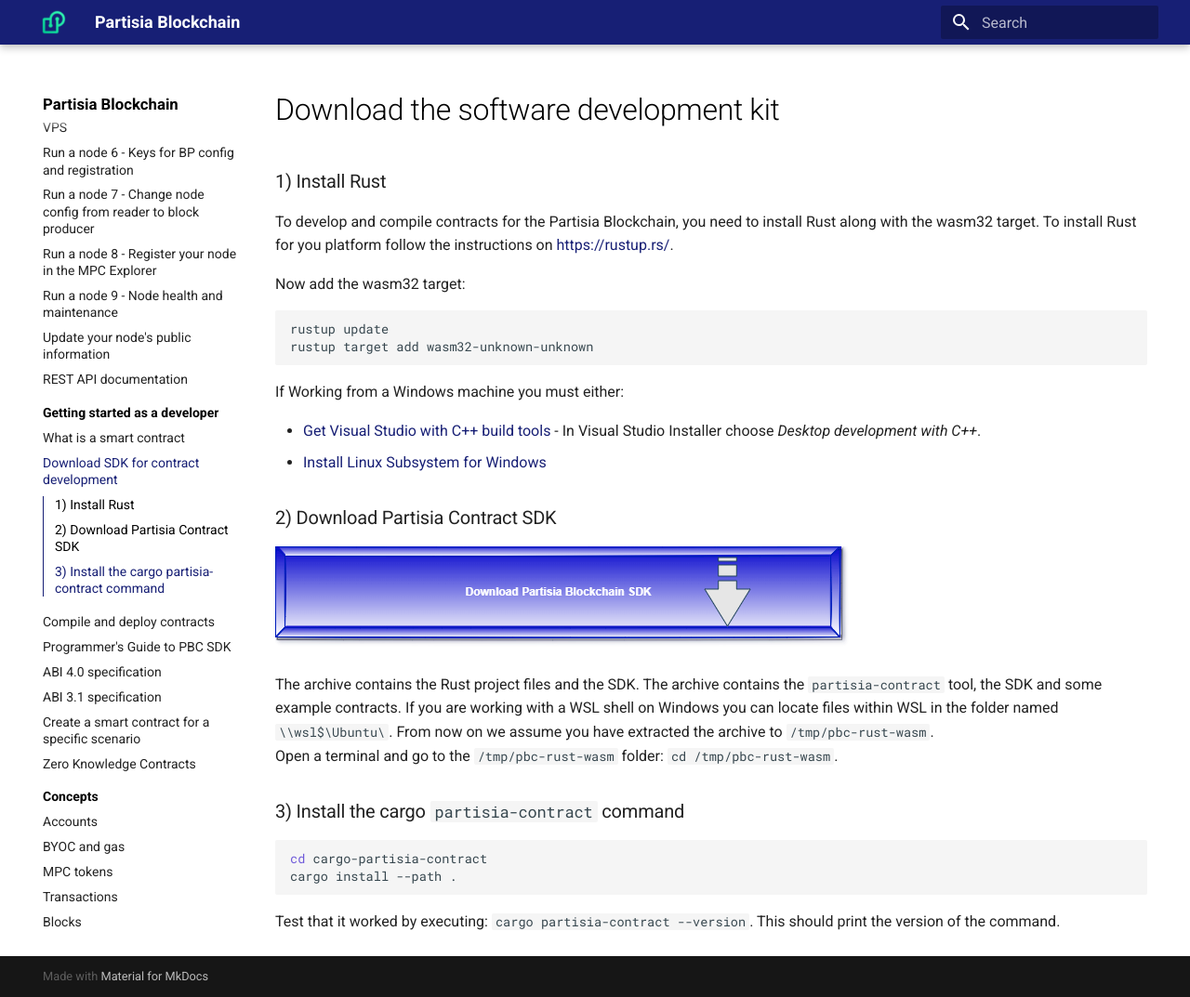
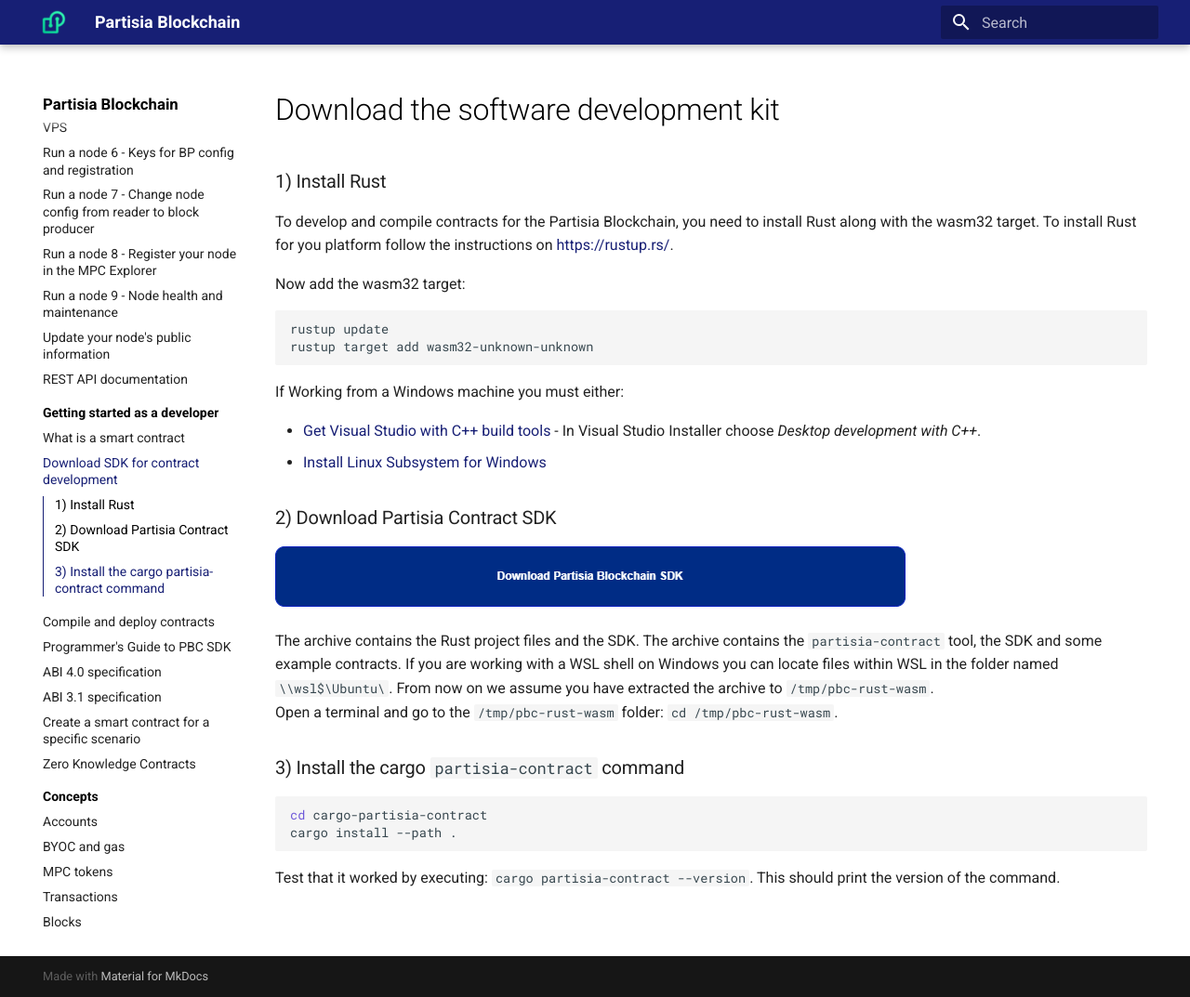
Before and after one commit to 0xSero/partisia-docs, an MkDocs documentation site: the page built from docs/download-sdk.md, in a window 1280 px wide and 1073 px high. Shown: the whole window at 93% size. Built offline with MkDocs 1.6.1 and Material for MkDocs 9.7.7, drawn with Linux system fonts in a browser that asks for light colours; a script that is not in the unit is left out.

Commit message:
Original button design

```diff
--- a/docs/download-sdk.md
+++ b/docs/download-sdk.md
@@ -16,7 +16,7 @@
 
 ### 2) Download Partisia Contract SDK
 
-[![button](ButtonDownload.png)](LINK_TO_RUST_CONTRACT_SDK)
+[![button](Download.png)](LINK_TO_RUST_CONTRACT_SDK)
 
 The archive contains the Rust project files and the SDK. The archive contains the `partisia-contract` tool, the SDK and some example contracts.
 If you are working with a WSL shell on Windows you can locate files within WSL in the folder named `\\wsl$\Ubuntu\`.
```
Also changed, not shown: docs/ButtonDownload.png (deleted), docs/Download.png.
